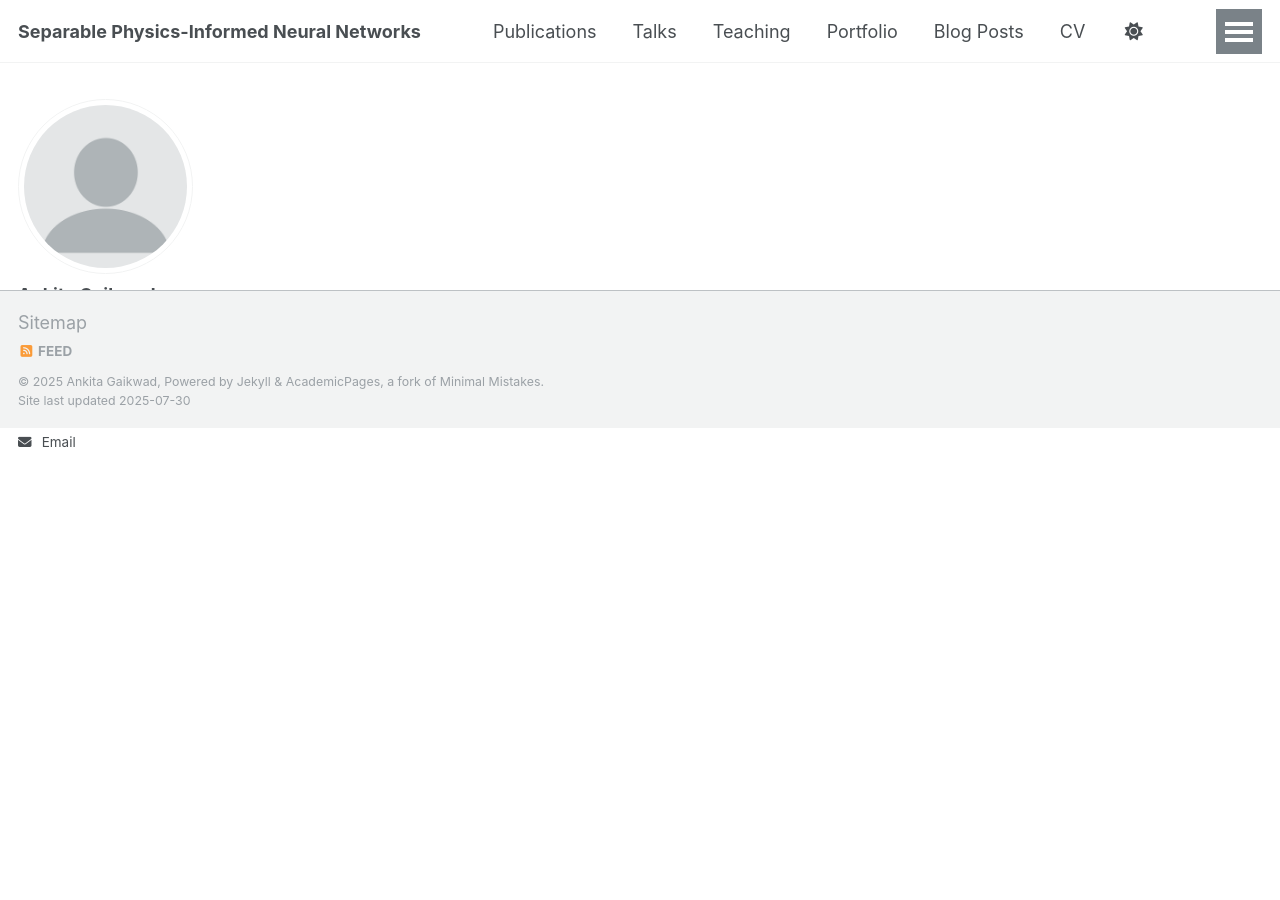
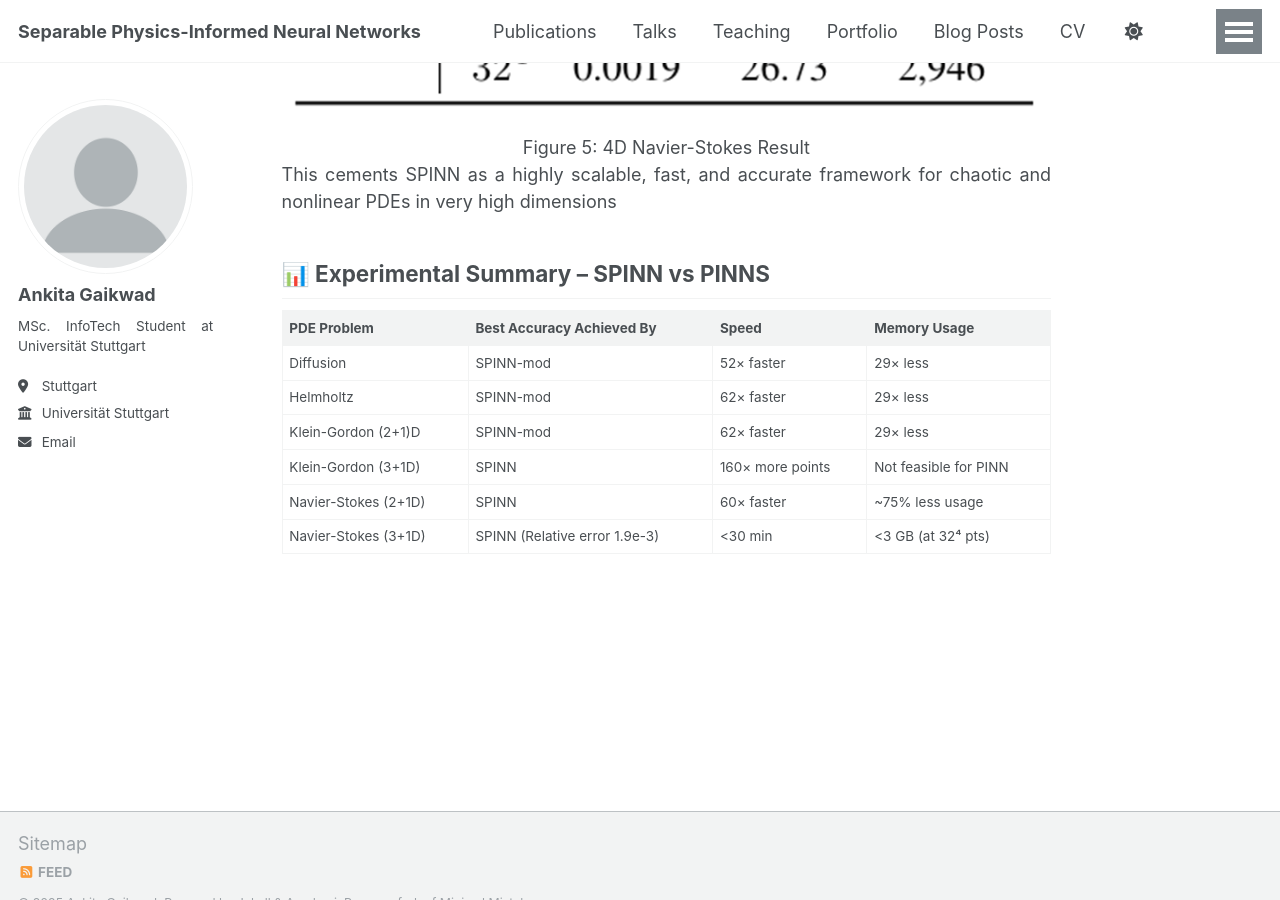
Before and after one commit to ankitagaikwad22/ankitablog.github.io, a Jekyll site: the page built from _pages/about.md, in a window 1280 px wide and 900 px high, scrolled down 7772 px. Built offline with Jekyll 4.4.1, drawn with Linux system fonts in a browser that asks for light colours; a script that is not in the unit is left out; before the commit the page ends 8200 px from its top, so only the background shows below that; some of the changed text lies outside the part shown.

Commit message:
images and table added

```diff
--- a/_pages/about.md
+++ b/_pages/about.md
@@ -64,6 +64,15 @@ It's a new way to structure and train PINNs that:
 
 To understand why SPINN is so quick, we must first consider how derivatives are produced in deep learning – especially, by automatic differentiation. There are two major modes:
 
+## Forward vs Reverse Mode AD
+
+
+| Mode         | Best For                            | Use Case Example          |
+|--------------|-------------------------------------|---------------------------|
+| Reverse-mode | Many inputs → single/scalar output  | Backpropagation in neural networks |
+| Forward-mode | Few inputs → many outputs           | Computing PDE residuals   |
+
+
 **Reverse-Mode AD:**
 
 Reverse-Mode AD (used in backpropagation) is ideal for functions with multiple inputs and a single output (e.g., loss functions). It operates by first performing a forward pass to compute outputs, followed by a backward pass to calculate gradients with respect to inputs. This is useful for training neural networks that require the gradient of a scalar loss with respect to all model parameters.
@@ -73,7 +82,6 @@ Reverse-Mode AD (used in backpropagation) is ideal for functions with multiple i
 Forward-Mode AD works best for functions with few inputs and many outputs, such as computing derivatives of solutions with respect to input coordinates in PDEs. Forward-mode AD computes these derivatives immediately during the forward pass, making it more efficient when assessing PDE residuals.
 
 In SPINN, the number of input variables (coordinates) is minimal (for example, time and space), but the number of outputs (solution evaluations at various points) is huge, making forward-mode AD the best fit.
-
 
 
 # SPINN Architecture
@@ -193,3 +201,15 @@ Even with this complexity:
 <div style="text-align: center;">Figure 5: 4D Navier-Stokes Result</div>
 
 This cements SPINN as a highly scalable, fast, and accurate framework for chaotic and nonlinear PDEs in very high dimensions
+
+
+## 📊 Experimental Summary – SPINN vs PINNS
+
+| PDE Problem              | Best Accuracy Achieved By     | Speed      | Memory Usage       |
+|--------------------------|-------------------------------|------------|--------------------|
+| Diffusion     | SPINN-mod                     | 52× faster | 29× less           |
+| Helmholtz       | SPINN-mod                     | 62× faster | 29× less           |
+| Klein-Gordon (2+1)D | SPINN-mod                     | 62× faster | 29× less           |
+| Klein-Gordon (3+1D)      | SPINN                         | 160× more points | Not feasible for PINN           |
+| Navier-Stokes (2+1D)     | SPINN                         | 60× faster |  ~75% less usage  |
+| Navier-Stokes (3+1D)     | SPINN (Relative error 1.9e-3) | <30 min    | <3 GB (at 32⁴ pts) |
```
